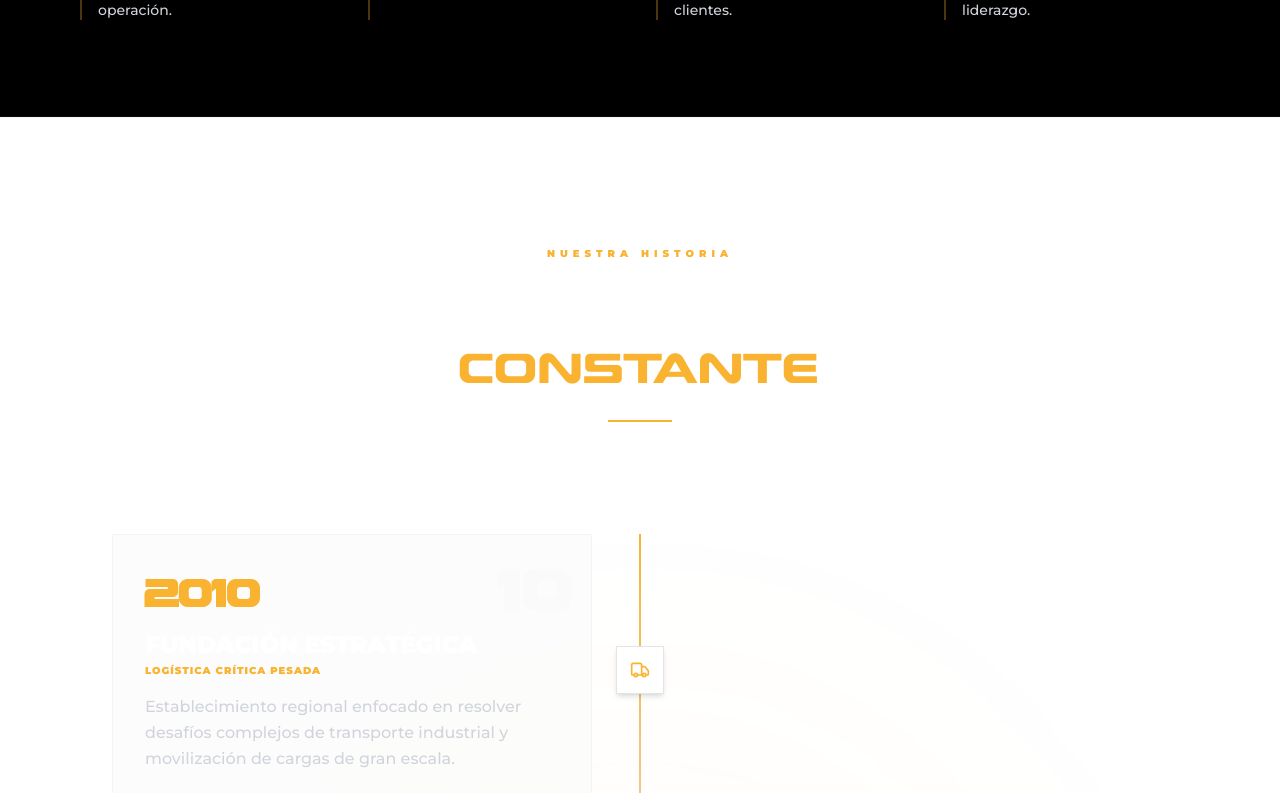
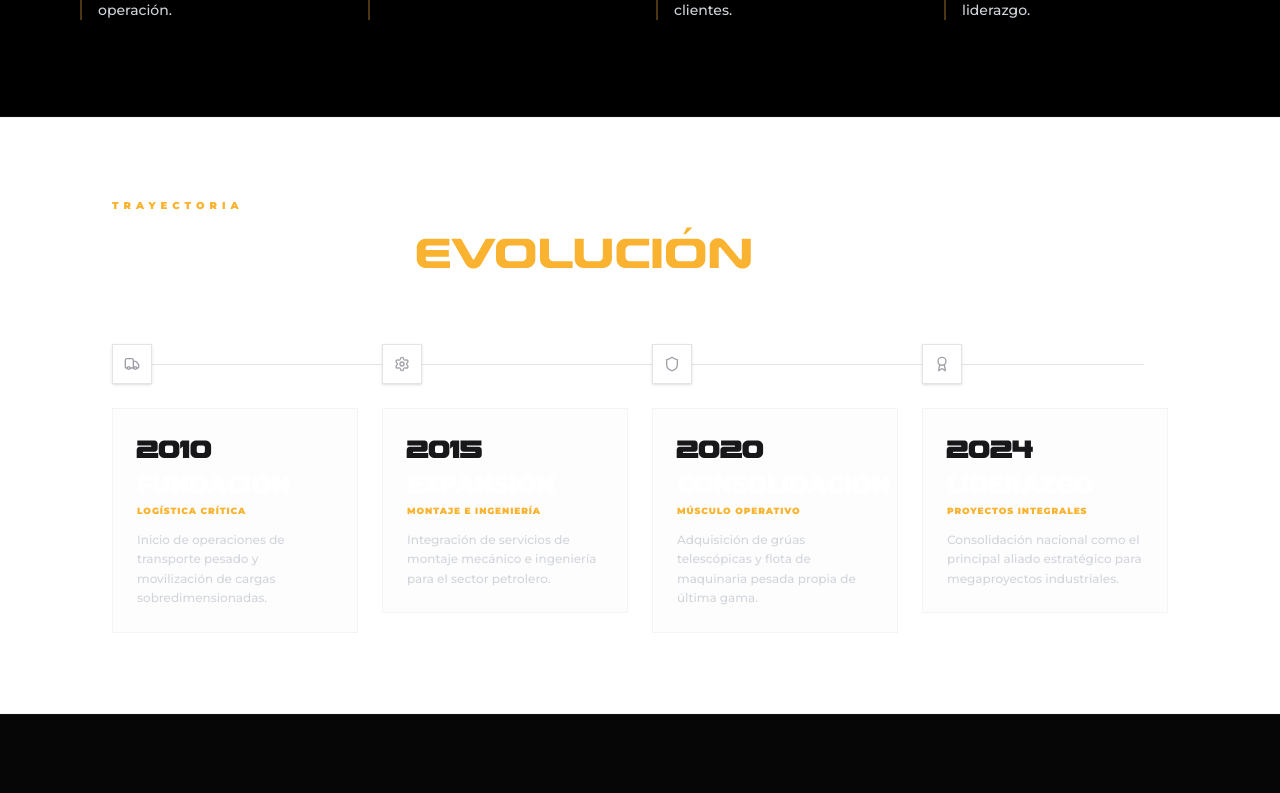
Before and after one commit to alfredv88/grouplormar, a Next.js app: page /nosotros in a window 1280 px wide. Shown: the part 2287-3080 px from the top of the page. Built offline with nearby package versions, Linux system fonts and the light colour scheme.

Commit message:
style: refine trayectoria timeline into a compact horizontal minimalist grid

```diff
--- a/src/components/nosotros/TimelineSection.tsx
+++ b/src/components/nosotros/TimelineSection.tsx
@@ -14,129 +14,111 @@ interface Milestone {
 const milestones: Milestone[] = [
   {
     year: '2010',
-    title: 'Fundación Estratégica',
-    subtitle: 'LOGÍSTICA CRÍTICA PESADA',
-    description: 'Establecimiento regional enfocado en resolver desafíos complejos de transporte industrial y movilización de cargas de gran escala.',
+    title: 'Fundación',
+    subtitle: 'LOGÍSTICA CRÍTICA',
+    description: 'Inicio de operaciones de transporte pesado y movilización de cargas sobredimensionadas.',
     icon: Truck,
   },
   {
     year: '2015',
-    title: 'Expansión Técnica',
-    subtitle: 'MONTAJE E INGENIERÍA INDUSTRIAL',
-    description: 'Integración del área de servicios mecánicos y soporte técnico de élite a las operaciones de la industria petrolera nacional.',
+    title: 'Expansión',
+    subtitle: 'MONTAJE E INGENIERÍA',
+    description: 'Integración de servicios de montaje mecánico e ingeniería para el sector petrolero.',
     icon: Settings,
   },
   {
     year: '2020',
-    title: 'Consolidación de Flota',
-    subtitle: 'MÚSCULO OPERATIVO PROPIO',
-    description: 'Adquisición de grúas telescópicas de hasta 100 toneladas y maquinaria pesada, asegurando el control absoluto del mantenimiento.',
+    title: 'Consolidación',
+    subtitle: 'MÚSCULO OPERATIVO',
+    description: 'Adquisición de grúas telescópicas y flota de maquinaria pesada propia de última gama.',
     icon: Shield,
   },
   {
     year: '2024',
-    title: 'Liderazgo Nacional',
-    subtitle: 'PROYECTOS MULTIDISCIPLINARIOS',
-    description: 'Posicionamiento definitivo como el principal aliado estratégico para megaproyectos de obras civiles, mecánicas e infraestructura.',
+    title: 'Liderazgo',
+    subtitle: 'PROYECTOS INTEGRALES',
+    description: 'Consolidación nacional como el principal aliado estratégico para megaproyectos industriales.',
     icon: Award,
   },
 ];
 
 export default function TimelineSection() {
   return (
-    <section className="relative w-full bg-white py-24 md:py-32 overflow-hidden border-t border-b border-zinc-100">
-      {/* Soft Glow Effect (Champagne/Gold lighting) */}
-      <div className="absolute top-1/2 left-1/2 -translate-x-1/2 -translate-y-1/2 w-[600px] h-[600px] bg-7l-gold/[0.04] rounded-full blur-[140px] pointer-events-none z-0" />
-
+    <section className="relative w-full bg-white py-16 md:py-20 overflow-hidden border-t border-b border-zinc-100">
       <div className="relative z-10 max-w-6xl mx-auto px-6 md:px-12">
 
         {/* Header */}
-        <div className="text-center max-w-xl mx-auto mb-20 md:mb-28">
-          <span className="font-montserrat text-7l-gold text-[10px] font-black tracking-[0.5em] uppercase mb-4 block">
-            NUESTRA HISTORIA
+        <div className="mb-12 md:mb-16">
+          <span className="font-montserrat text-7l-gold text-[10px] font-black tracking-[0.5em] uppercase mb-2 block">
+            TRAYECTORIA
           </span>
-          <h2 className="text-4xl md:text-6xl font-future text-zinc-950 leading-none uppercase">
-            EVOLUCIÓN <br />
-            <span className="text-7l-gold">CONSTANTE</span>
+          <h2 className="text-3xl md:text-4xl font-future text-zinc-950 uppercase tracking-tight">
+            NUESTRA <span className="text-7l-gold">EVOLUCIÓN</span>
           </h2>
-          <div className="w-16 h-[2px] bg-7l-gold mx-auto mt-6" />
         </div>
 
         {/* Timeline Container */}
         <div className="relative w-full">
-          {/* Central Vertical Line (Desktop only) */}
-          <div className="absolute left-4 md:left-1/2 -translate-x-1/2 top-0 bottom-0 w-[2px] bg-gradient-to-b from-7l-gold via-zinc-200 to-zinc-300 z-0 hidden md:block" />
+          {/* Central Horizontal Line (Desktop only) */}
+          <div className="absolute top-[20px] left-6 right-6 h-[1px] bg-zinc-200 z-0 hidden md:block" />
 
           {/* Mobile Vertical Line */}
-          <div className="absolute left-6 top-0 bottom-0 w-[2px] bg-gradient-to-b from-7l-gold to-zinc-300 z-0 md:hidden" />
+          <div className="absolute left-6 top-4 bottom-4 w-[1px] bg-zinc-200 z-0 md:hidden" />
 
-          {/* Timeline Items */}
-          <div className="space-y-16 md:space-y-24">
+          {/* Timeline Items Grid */}
+          <div className="grid grid-cols-1 md:grid-cols-4 gap-8 md:gap-6">
             {milestones.map((item, idx) => {
               const Icon = item.icon;
-              const isEven = idx % 2 === 0;
 
               return (
-                <div
+                <motion.div
                   key={idx}
-                  className={`flex flex-col md:flex-row relative w-full items-start md:items-center ${
-                    isEven ? 'md:flex-row-reverse' : ''
-                  }`}
+                  initial={{ opacity: 0, y: 15 }}
+                  whileInView={{ opacity: 1, y: 0 }}
+                  viewport={{ once: true }}
+                  transition={{ duration: 0.6, delay: idx * 0.12 }}
+                  className="relative flex flex-col md:block group"
                 >
-                  {/* Outer Spacing Element (Desktop Only) */}
-                  <div className="w-full md:w-1/2 hidden md:block" />
+                  {/* Desktop Node Connectors & Dots */}
+                  <div className="relative w-full h-[40px] hidden md:flex items-center justify-start mb-6">
+                    {/* Node Dot */}
+                    <div className="w-10 h-10 rounded-none bg-white border border-zinc-200 flex items-center justify-center z-10 shadow-sm group-hover:border-7l-gold transition-all duration-300">
+                      <Icon className="w-4 h-4 text-zinc-400 group-hover:text-7l-gold transition-colors duration-300" />
+                    </div>
+                  </div>
 
-                  {/* Node Dot */}
-                  <motion.div
-                    initial={{ scale: 0.5, opacity: 0 }}
-                    whileInView={{ scale: 1, opacity: 1 }}
-                    viewport={{ once: true, margin: '-100px' }}
-                    transition={{ type: 'spring', stiffness: 200, damping: 15 }}
-                    className="absolute left-6 md:left-1/2 -translate-x-1/2 w-12 h-12 rounded-none bg-white border border-zinc-200 flex items-center justify-center z-10 shadow-md group hover:border-7l-gold hover:shadow-lg hover:shadow-7l-gold/10 transition-all duration-300"
-                  >
-                    <Icon className="w-5 h-5 text-7l-gold transition-transform duration-300 group-hover:scale-110" />
-                  </motion.div>
+                  {/* Mobile Layout (Flex row for dot + text) */}
+                  <div className="flex gap-6 md:block">
+                    {/* Mobile Node Dot */}
+                    <div className="flex-shrink-0 w-8 h-8 rounded-none bg-white border border-zinc-200 flex items-center justify-center z-10 md:hidden">
+                      <Icon className="w-3.5 h-3.5 text-7l-gold" />
+                    </div>
 
-                  {/* Card Content */}
-                  <motion.div
-                    initial={{ opacity: 0, x: isEven ? 50 : -50, y: 15 }}
-                    whileInView={{ opacity: 1, x: 0, y: 0 }}
-                    viewport={{ once: true, margin: '-100px' }}
-                    transition={{ duration: 0.8, ease: [0.25, 1, 0.5, 1] }}
-                    className="w-full md:w-1/2 pl-16 md:pl-0 md:px-12 relative z-10"
-                  >
-                    {/* Light Premium Glass Card */}
-                    <div className="bg-zinc-50/50 backdrop-blur-md border border-zinc-100 p-6 md:p-8 hover:border-7l-gold/40 hover:bg-white hover:shadow-xl hover:shadow-zinc-200/50 transition-all duration-500 group relative overflow-hidden">
-                      {/* Top Line Hover Accent */}
+                    {/* Card Content */}
+                    <div className="flex-1 bg-zinc-50/40 border border-zinc-100 hover:border-7l-gold/20 hover:bg-white hover:shadow-xl hover:shadow-zinc-200/30 p-6 transition-all duration-500 relative">
+                      {/* Hover Top Gold Bar */}
                       <div className="absolute top-0 left-0 w-0 h-[2px] bg-7l-gold group-hover:w-full transition-all duration-500" />
 
-                      {/* Accent Pattern */}
-                      <div className="absolute top-0 right-0 p-4 opacity-5 pointer-events-none">
-                        <span className="font-future text-7xl font-bold select-none text-zinc-300 leading-none">
-                          {item.year.substring(2)}
-                        </span>
-                      </div>
-
-                      {/* Year Indicator */}
-                      <span className="font-future text-4xl md:text-5xl text-7l-gold tracking-tight font-black block mb-4">
+                      {/* Year */}
+                      <span className="font-future text-3xl text-zinc-900 group-hover:text-7l-gold transition-colors duration-300 font-black block mb-2 leading-none">
                         {item.year}
                       </span>
 
                       {/* Title Header */}
-                      <h3 className="font-future text-lg md:text-xl text-zinc-900 uppercase mb-1">
+                      <h3 className="font-future text-sm text-zinc-950 uppercase mb-1">
                         {item.title}
                       </h3>
 
-                      <span className="font-montserrat text-[10px] font-black text-7l-gold tracking-widest uppercase block mb-4">
+                      <span className="font-montserrat text-[9px] font-black text-7l-gold tracking-widest uppercase block mb-3">
                         {item.subtitle}
                       </span>
 
-                      <p className="font-montserrat text-sm md:text-base text-zinc-600 font-medium leading-relaxed">
+                      <p className="font-montserrat text-xs text-zinc-500 font-medium leading-relaxed">
                         {item.description}
                       </p>
                     </div>
-                  </motion.div>
-                </div>
+                  </div>
+                </motion.div>
               );
             })}
           </div>
```
